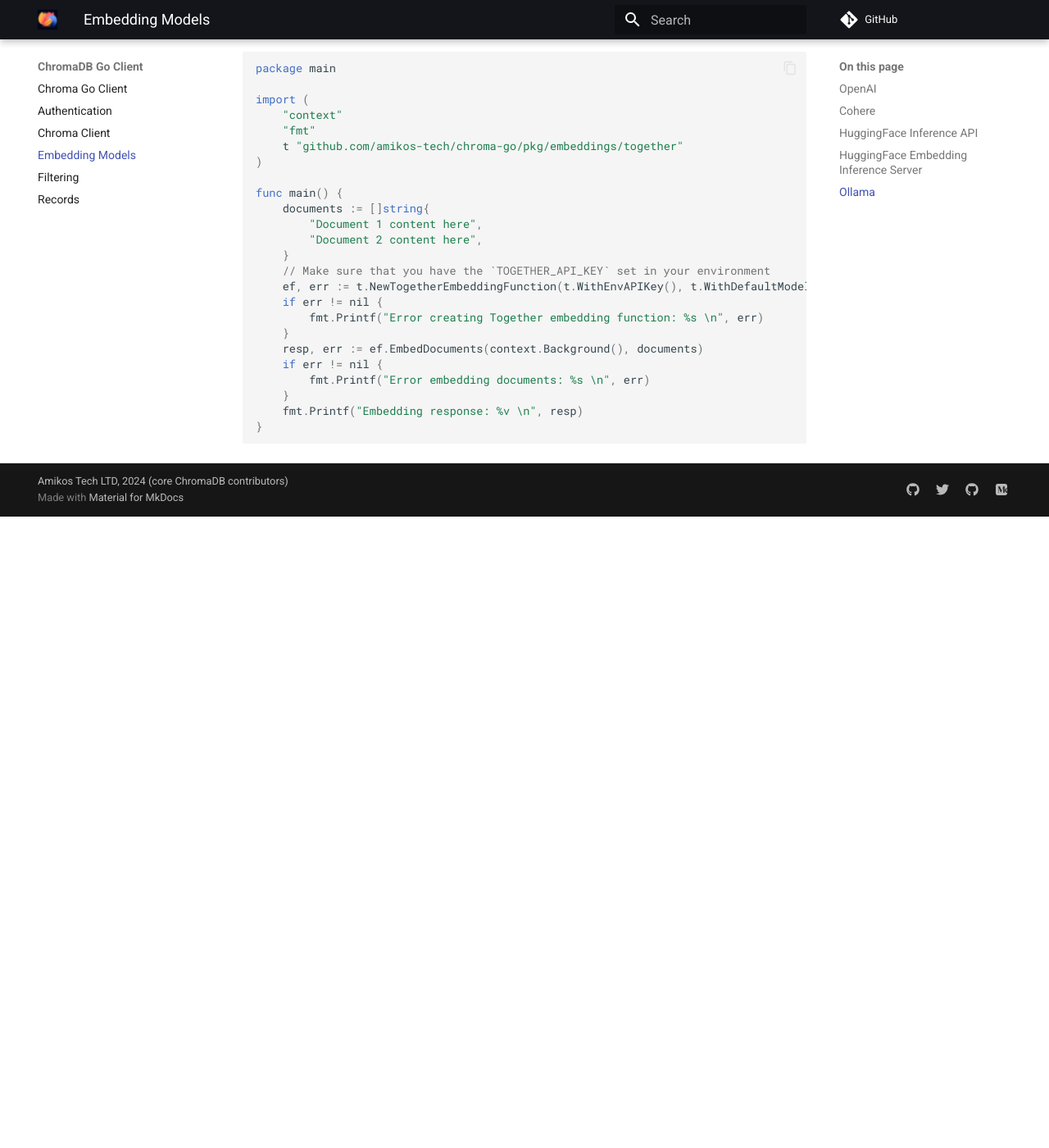
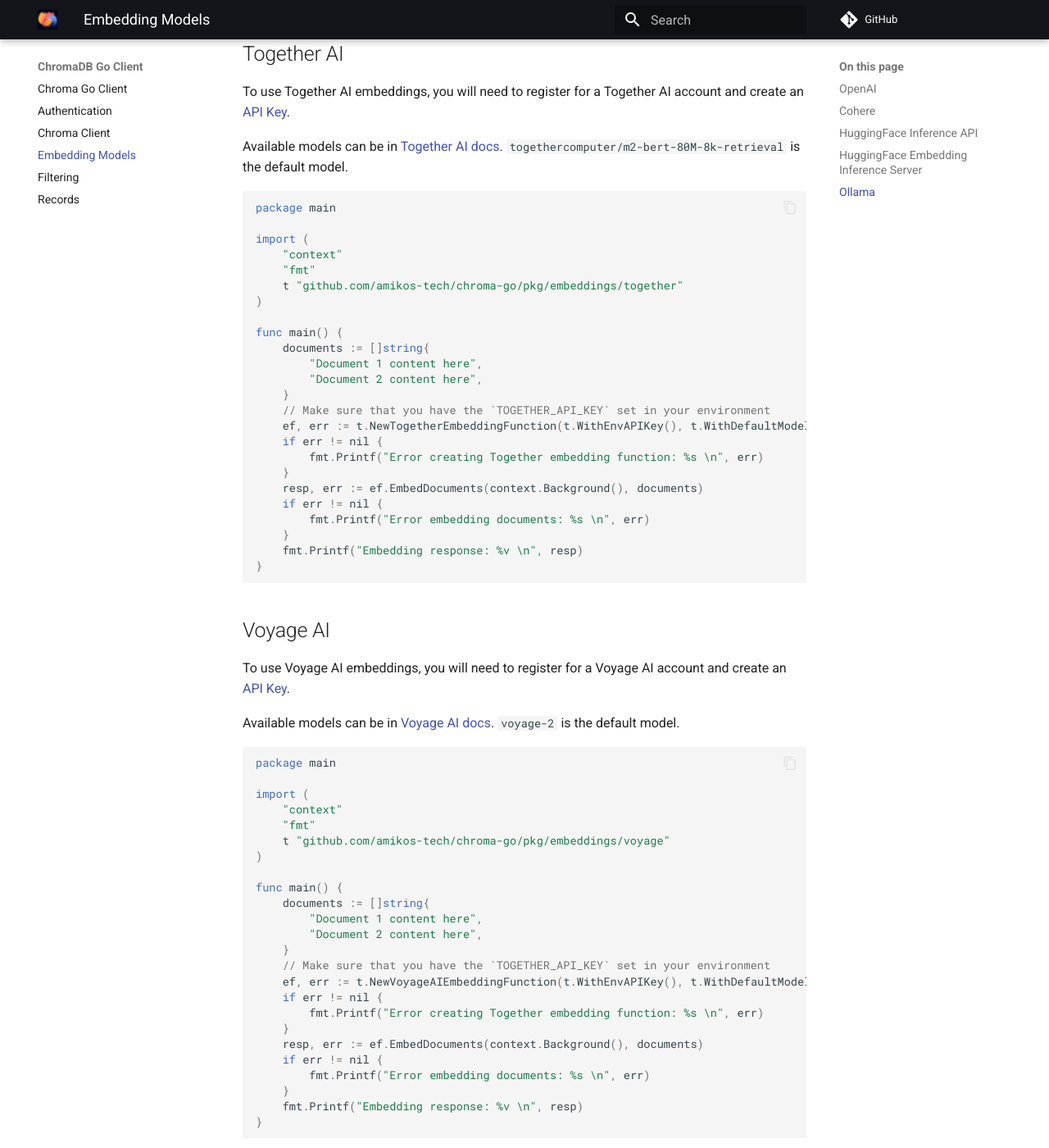
Before and after one commit to amikos-tech/chroma-go, an MkDocs documentation site: the page built from docs/docs/embeddings.md, in a window 1280 px wide and 1400 px high, scrolled down 4376 px. Shown: the whole window at 82% size. Built offline with MkDocs 1.6.1 and Material for MkDocs 9.7.7, drawn with Linux system fonts in a browser that asks for light colours; comment, search, counter and statistics services are not loaded; before the commit the page ends 5006 px from its top, so only the background shows below that; some of the changed text lies outside the part shown.

Commit message:
docs: Updated docs for Voyage AI

````diff
--- a/docs/docs/embeddings.md
+++ b/docs/docs/embeddings.md
@@ -10,6 +10,8 @@ The following embedding wrappers are available:
 | HuggingFace Embedding Inference Server | HuggingFace Embedding Inference Server.<br/>[Models supported](https://github.com/huggingface/text-embeddings-inference) by the inference server.           |
 | Ollama                                 | Ollama embeddings API.<br/>All models are supported - see Ollama [models lib](https://ollama.com/library) for more info.                                    |
 | Cloudflare Workers AI                  | Cloudflare Workers AI Embedding.<br/> For more info see [CF API Docs](https://developers.cloudflare.com/workers-ai/models/embedding/).                      |
+| TogetherAI                             | Together AI Embedding.<br/> For more info see [Together API Docs](https://docs.together.ai/reference/embeddings).                                           |
+| VoyageAI                               | Voyage AI Embedding.<br/> For more info see [Together API Docs](https://docs.voyageai.com/reference/embeddings-api).                                        |
 
 ## OpenAI
 
@@ -169,7 +171,9 @@ func main() {
 You will need to register for a Cloudflare account and create a API Token for Workers AI -
 see [docs](https://developers.cloudflare.com/workers-ai/get-started/rest-api/#1-get-an-api-token) for more info.
 
-Models can be found in the [Cloudflare Workers AI docs](https://developers.cloudflare.com/workers-ai/models/#text-embeddings). `@cf/baai/bge-base-en-v1.5` is the default model.
+Models can be found in
+the [Cloudflare Workers AI docs](https://developers.cloudflare.com/workers-ai/models/#text-embeddings). `@cf/baai/bge-base-en-v1.5`
+is the default model.
 
 ```go
 package main
@@ -234,3 +238,38 @@ func main() {
 	fmt.Printf("Embedding response: %v \n", resp)
 }
 ```
+
+## Voyage AI
+
+To use Voyage AI embeddings, you will need to register for a Voyage AI account and create
+an [API Key](https://dash.voyageai.com/api-keys).
+
+Available models can be
+in [Voyage AI docs](https://docs.voyageai.com/docs/embeddings). `voyage-2` is the default model.
+
+```go
+package main
+
+import (
+	"context"
+	"fmt"
+	t "github.com/amikos-tech/chroma-go/pkg/embeddings/voyage"
+)
+
+func main() {
+	documents := []string{
+		"Document 1 content here",
+		"Document 2 content here",
+	}
+	// Make sure that you have the `TOGETHER_API_KEY` set in your environment
+	ef, err := t.NewVoyageAIEmbeddingFunction(t.WithEnvAPIKey(), t.WithDefaultModel("voyage-large-2"))
+	if err != nil {
+		fmt.Printf("Error creating Together embedding function: %s \n", err)
+	}
+	resp, err := ef.EmbedDocuments(context.Background(), documents)
+	if err != nil {
+		fmt.Printf("Error embedding documents: %s \n", err)
+	}
+	fmt.Printf("Embedding response: %v \n", resp)
+}
+```
````
Also changed, not shown: README.md.
